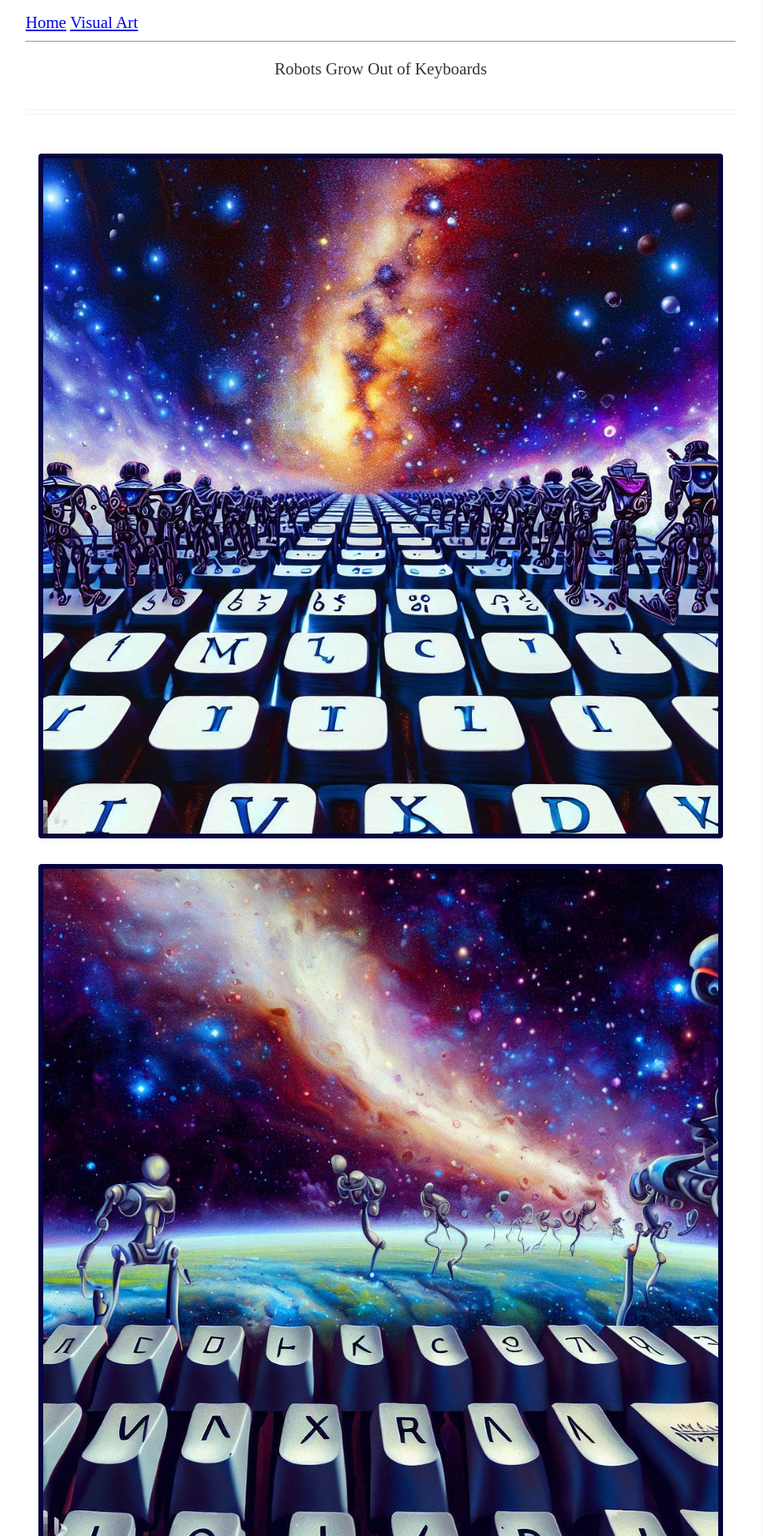
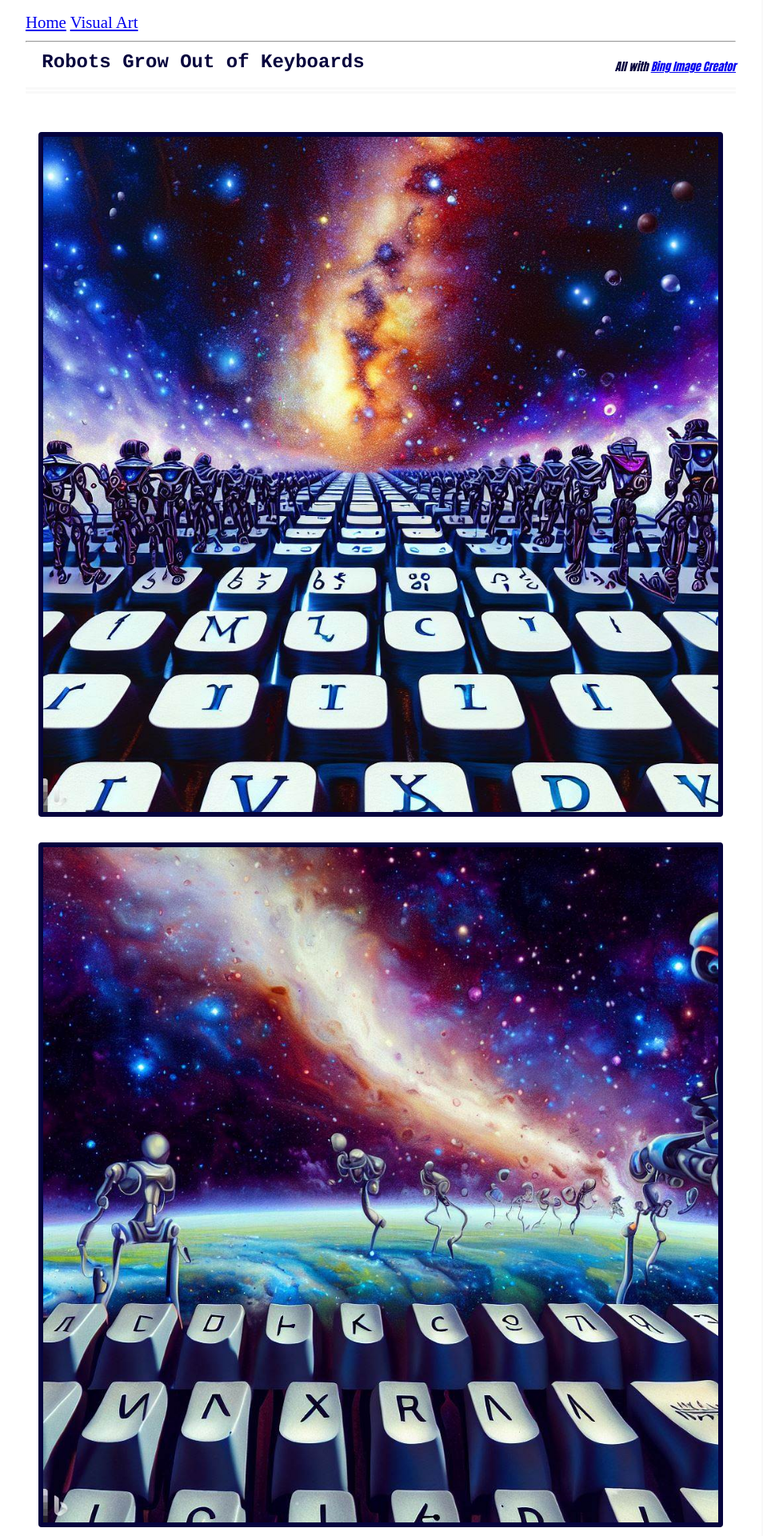
Before and after one commit to lumpofice/my_moving_arch, a Flask app: page /visual_art/robots_grow_out_of_keyboards in a window 1280 px wide. Shown: the top 1920 px of the page at 80% size, without its empty margins (164-1118 px from the left). Run offline with Flask 2, Linux system fonts and the light colour scheme.

Commit message:
adding some more styles on the header to the robots grow out of keyboards page

```diff
--- a/app/static/styles/robots_grow_out_of_keyboards.css
+++ b/app/static/styles/robots_grow_out_of_keyboards.css
@@ -3,12 +3,11 @@
 }
 
 body {
-	padding: 1rem .5rem;
 	font-size: 1.3rem;
 	line-height: 1.2;
 	max-width: 60rem;
 	margin: 0 auto;
-	color: #333;
+	color: #06043d;
 }
 
 img {
@@ -149,6 +148,29 @@ img {
 		border-left: 4px solid #f9f9f9;
 		border-right: 4px solid #f9f9f9;
 		padding: 1rem 2rem;
+	}
+
+	.Header {
+		display: table;
+		table-layout: fixed;
+		width: 100%;
+	}
+
+	div p {
+		display: table-cell;
+		width: 50%;
+		vertical-align: bottom;
+		font-size: 14px;
+		font-family: impact, sans-serif;
+		text-align: right;
+	}
+
+	div h2 {
+		display: table-cell;
+		font-size: 24px;
+		font-family: courier, monospace;
+		width: 50%;
+		vertical-align: middle;
 	}
 
 
--- a/app/templates/robots_grow_out_of_keyboards.html
+++ b/app/templates/robots_grow_out_of_keyboards.html
@@ -18,7 +18,8 @@
 
 		{% block content %}
 			<div class="Header">
-				<p>Robots Grow Out of Keyboards</p>
+				<h2>Robots Grow Out of Keyboards</h2>
+				<p><em>All with <a href='https://www.bing.com/create'>Bing Image Creator</a></em></p>
 			</div>
 			<div class="Zeroth">
 				<img class="ZerothImg" src='{{ url_for("static", filename="images/robots_grow_out_of_keyboards/robots_grow_out_of_keyboards_00.jpeg") }}' align='middle'/>
```
